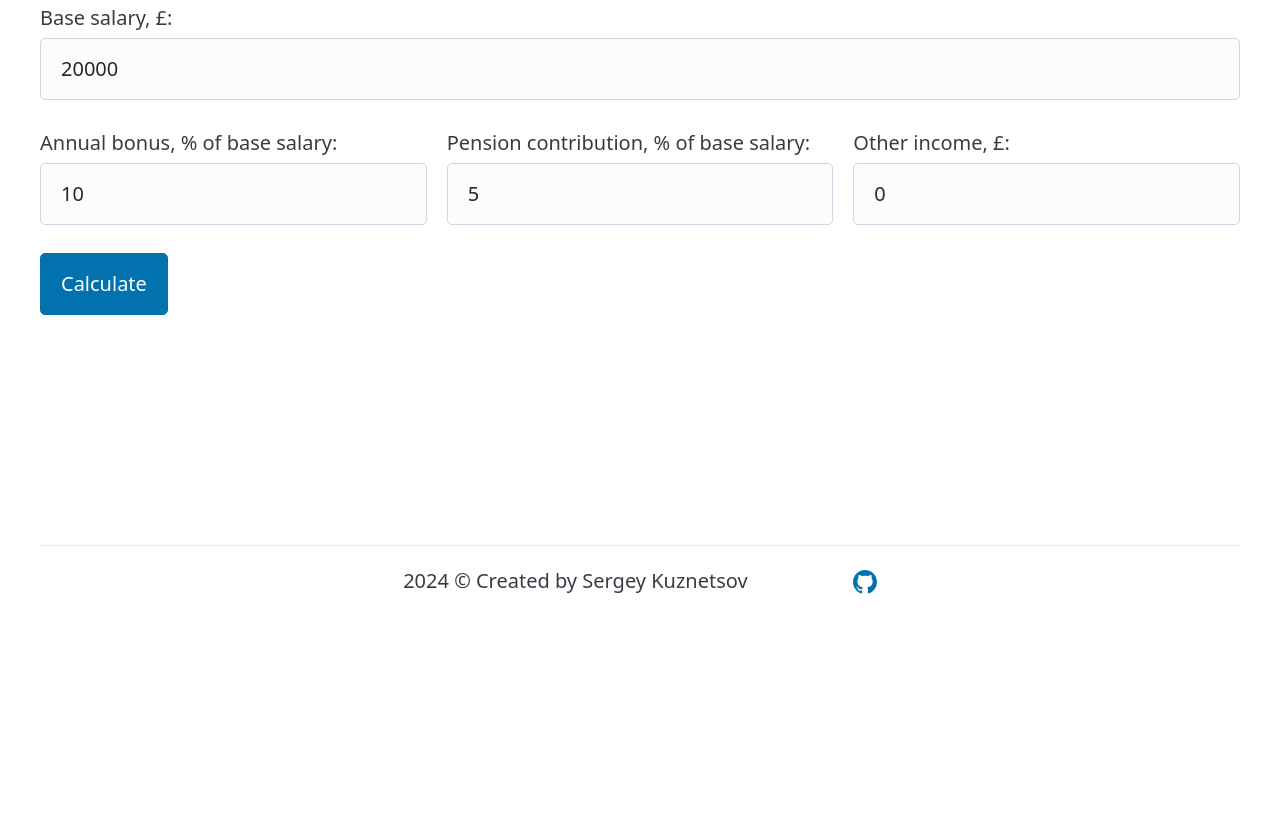
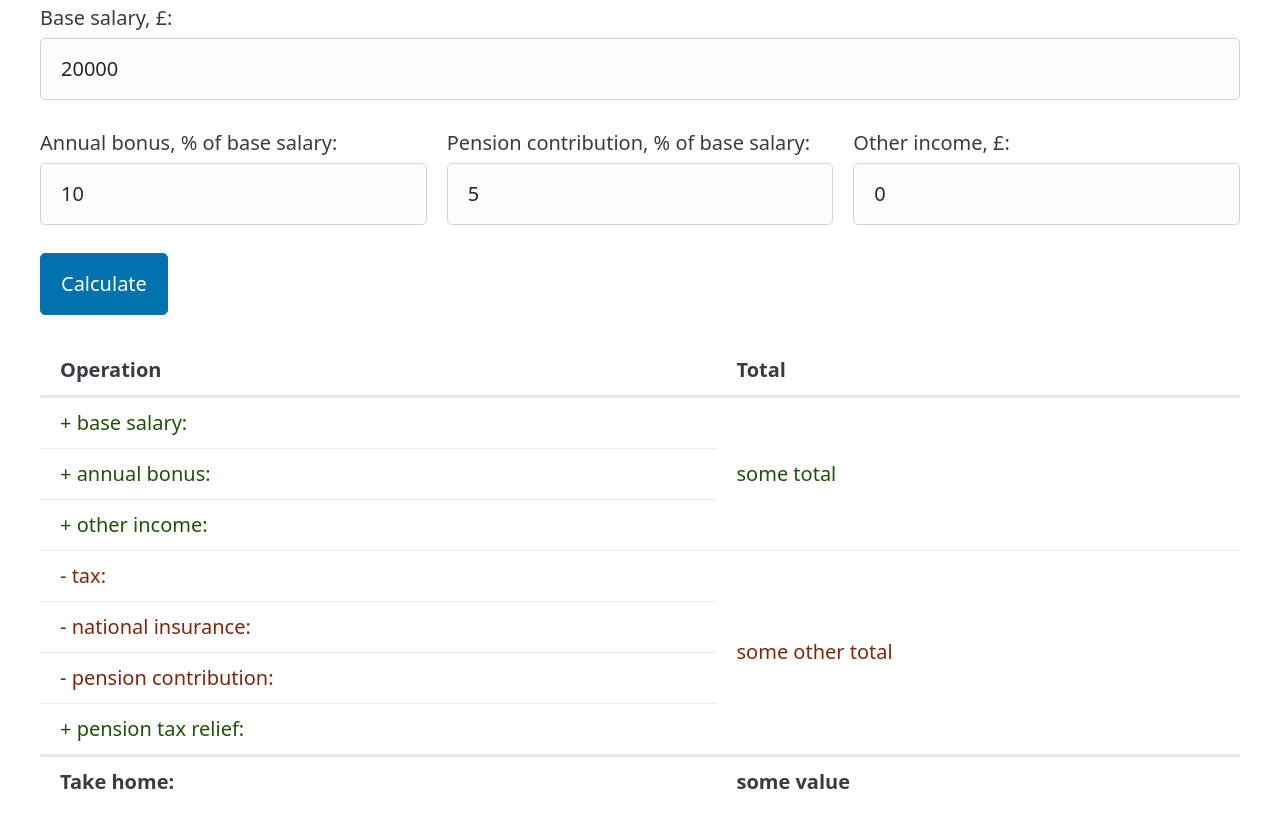
Before and after one commit to kuznetsss/tax_plot, a plain HTML site: page web/index.html in a window 1280 px wide. Shown: the part 305-1129 px from the top of the page. Before the commit the page ends 921 px from the top, so only its background shows below. Drawn offline with nearby package versions, Linux system fonts and the light colour scheme; a script that the page names is missing.

Commit message:
Add table with detailed results

```diff
--- a/web/index.html
+++ b/web/index.html
@@ -73,6 +73,45 @@
             <button id="button">Calculate</button>
         </form>
         <br>
+        <table>
+            <thead>
+                <tr>
+                    <th>Operation</th>
+                    <th>Total</th>
+                </tr>
+            </thead>
+            <tbody>
+                <tr>
+                    <td style="color: rgb(32, 81, 7)"> + base salary: </td>
+                    <td rowspan="3" style="color: rgb(32, 81, 7)"> some total</td>
+                </tr>
+                <tr>
+                    <td style="color: rgb(32, 81, 7)"> + annual bonus: </td>
+                </tr>
+                <tr>
+                    <td style="color: rgb(32, 81, 7)"> + other income: </td>
+                </tr>
+                <tr>
+                    <td style="color: rgb(127, 39, 11)"> - tax: </td>
+                    <td rowspan="4" style="color: rgb(127, 39, 11)"> some other total</td>
+                </tr>
+                <tr>
+                    <td style="color: rgb(127, 39, 11)"> - national insurance: </td>
+                </tr>
+                <tr>
+                    <td style="color: rgb(127, 39, 11)"> - pension contribution: </td>
+                </tr>
+                <tr>
+                    <td style="color: rgb(32, 81, 7)"> + pension tax relief: </td>
+                </tr>
+            </tbody>
+            <tfoot>
+                <tr>
+                    <td>Take home: </td>
+                    <td> some value </td>
+                </tr>
+            </tfoot>
+        </table>
         <div>
             <canvas id="chart"></canvas>
         </div>
```
